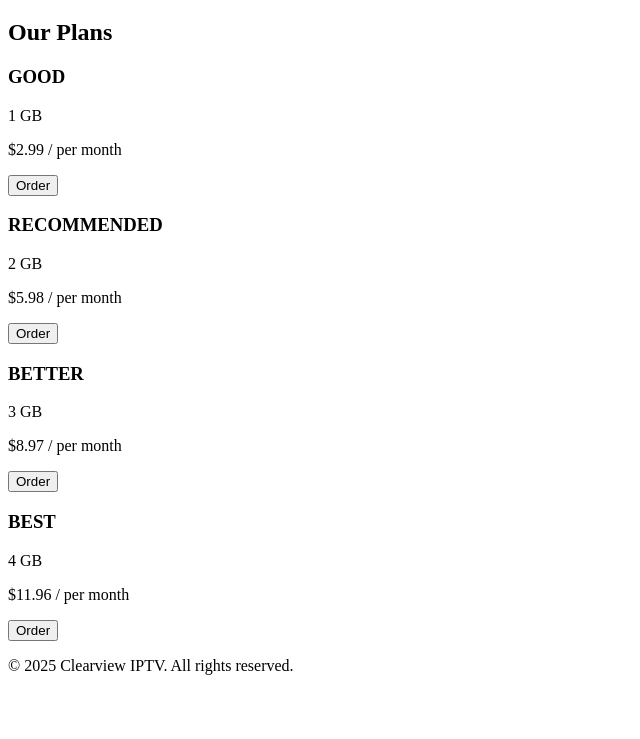
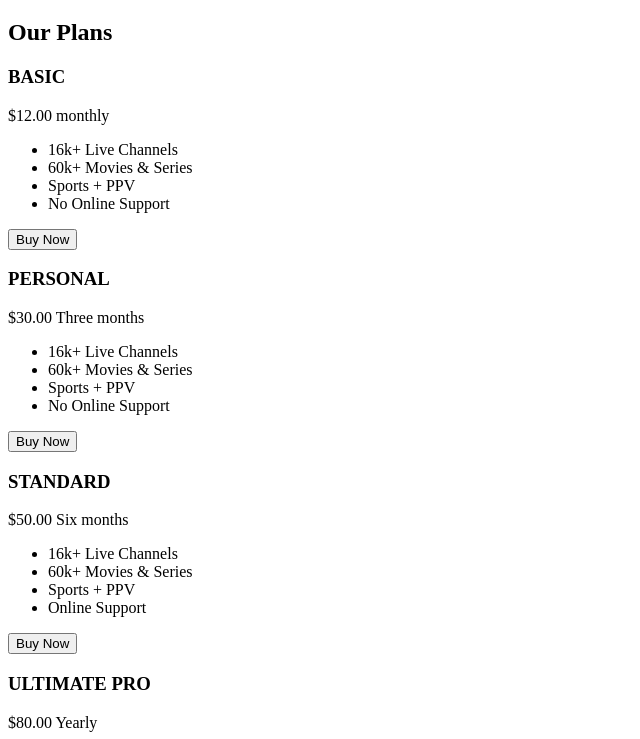
Before and after one commit to njogadotcom/clearstore, a plain HTML site: page index.html in a window 1280 px wide. Shown: the part 61-800 px from the top of the page, without its empty margins (0-640 px from the left). Drawn offline with Linux system fonts and the light colour scheme.

Commit message:
Update index.html

```diff
--- a/index.html
+++ b/index.html
@@ -16,29 +16,49 @@
     <section class="plans">
         <h2>Our Plans</h2>
         <div class="plan-cards">
-            <div class="plan-card">
-                <h3>GOOD</h3>
-                <div class="ram">1 GB</div>
-                <p class="price">$2.99 <span>/ per month</span></p>
-                <button class="order-btn">Order</button>
+            <div class="plan-card basic">
+                <h3>BASIC</h3>
+                <p class="price">$12.00 <span>monthly</span></p>
+                <ul>
+                    <li>16k+ Live Channels</li>
+                    <li>60k+ Movies & Series</li>
+                    <li>Sports + PPV</li>
+                    <li>No Online Support</li>
+                </ul>
+                <button class="order-btn">Buy Now</button>
             </div>
-            <div class="plan-card recommended">
-                <h3>RECOMMENDED</h3>
-                <div class="ram">2 GB</div>
-                <p class="price">$5.98 <span>/ per month</span></p>
-                <button class="order-btn">Order</button>
+            <div class="plan-card personal">
+                <h3>PERSONAL</h3>
+                <p class="price">$30.00 <span>Three months</span></p>
+                <ul>
+                    <li>16k+ Live Channels</li>
+                    <li>60k+ Movies & Series</li>
+                    <li>Sports + PPV</li>
+                    <li>No Online Support</li>
+                </ul>
+                <button class="order-btn">Buy Now</button>
             </div>
-            <div class="plan-card">
-                <h3>BETTER</h3>
-                <div class="ram">3 GB</div>
-                <p class="price">$8.97 <span>/ per month</span></p>
-                <button class="order-btn">Order</button>
+            <div class="plan-card standard">
+                <h3>STANDARD</h3>
+                <p class="price">$50.00 <span>Six months</span></p>
+                <ul>
+                    <li>16k+ Live Channels</li>
+                    <li>60k+ Movies & Series</li>
+                    <li>Sports + PPV</li>
+                    <li>Online Support</li>
+                </ul>
+                <button class="order-btn">Buy Now</button>
             </div>
-            <div class="plan-card">
-                <h3>BEST</h3>
-                <div class="ram">4 GB</div>
-                <p class="price">$11.96 <span>/ per month</span></p>
-                <button class="order-btn">Order</button>
+            <div class="plan-card ultimate">
+                <h3>ULTIMATE PRO</h3>
+                <p class="price">$80.00 <span>Yearly</span></p>
+                <ul>
+                    <li>16k+ Live Channels</li>
+                    <li>60k+ Movies & Series</li>
+                    <li>Sports + PPV</li>
+                    <li>Online Support</li>
+                </ul>
+                <button class="order-btn">Buy Now</button>
             </div>
         </div>
     </section>
```
